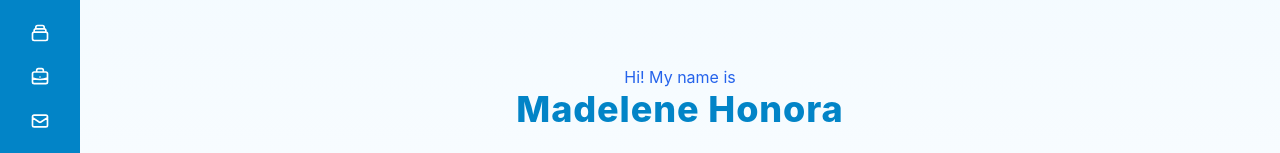
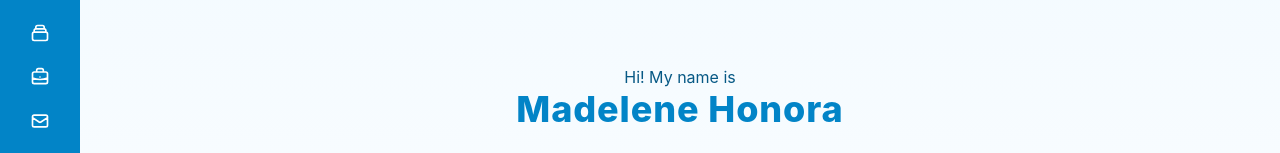
Before and after one commit to madelenehonora98/madelenehonora98.github.io, a Vue app: page / in a window 1280 px wide. Both pictures are taken after a click on the button "Get to know me". Shown: the part 225-378 px from the top of the page. Built offline with nearby package versions, Linux system fonts and the light colour scheme.

Commit message:
update about

```diff
--- a/src/components/About.vue
+++ b/src/components/About.vue
@@ -1,7 +1,7 @@
 <template>
   <div class="min-h-screen flex flex-col items-center justify-center bg-gradient-to-b from-sky-50 to-white text-gray-800 p-8">
     <div class="text-center mb-8">
-      <span class="text-blue-600">Hi! My name is</span>
+      <span class="text-sky-800">Hi! My name is</span>
       <h1 class="text-4xl font-extrabold text-sky-600 mb-4 tracking-wide">
         Madelene Honora
       </h1>
```
